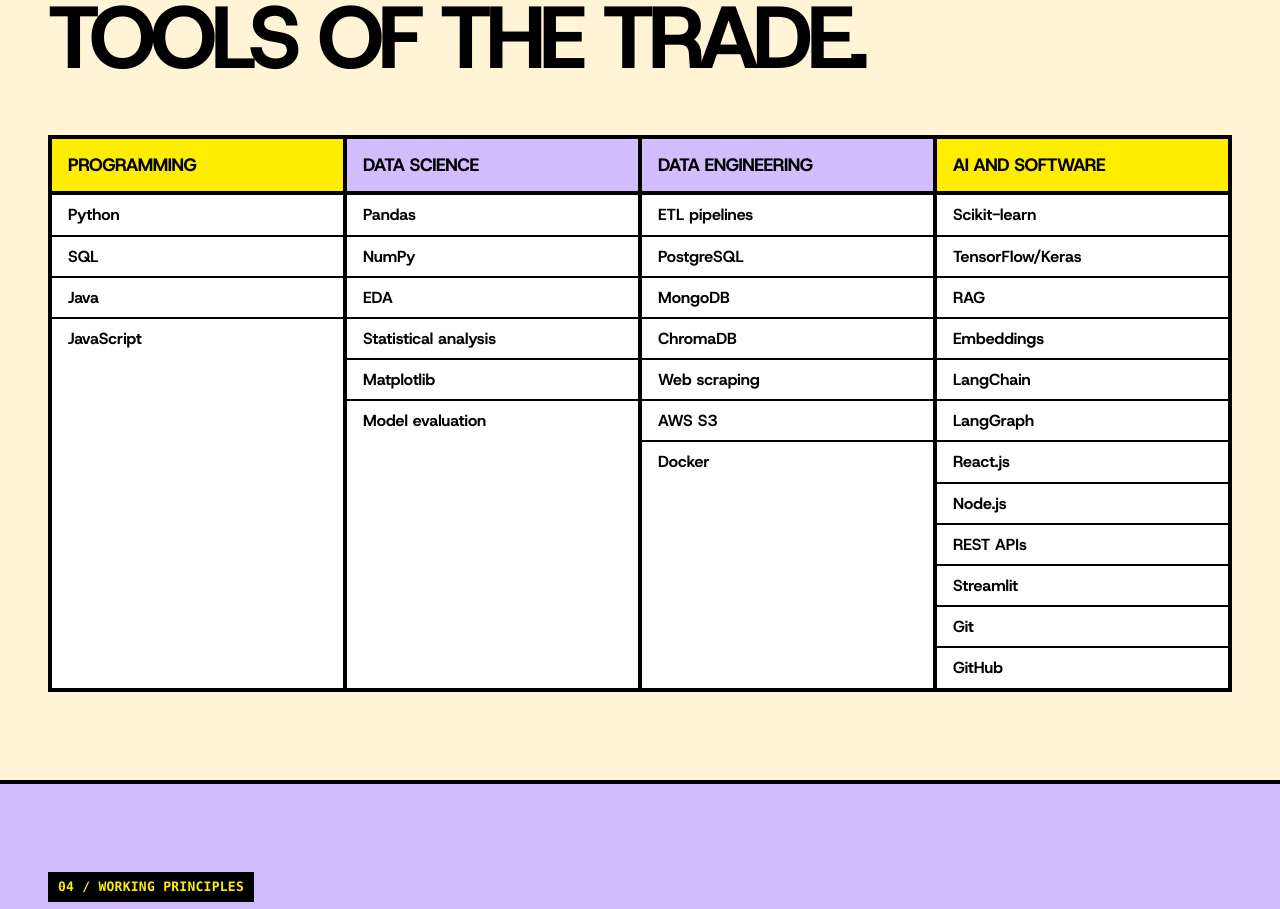
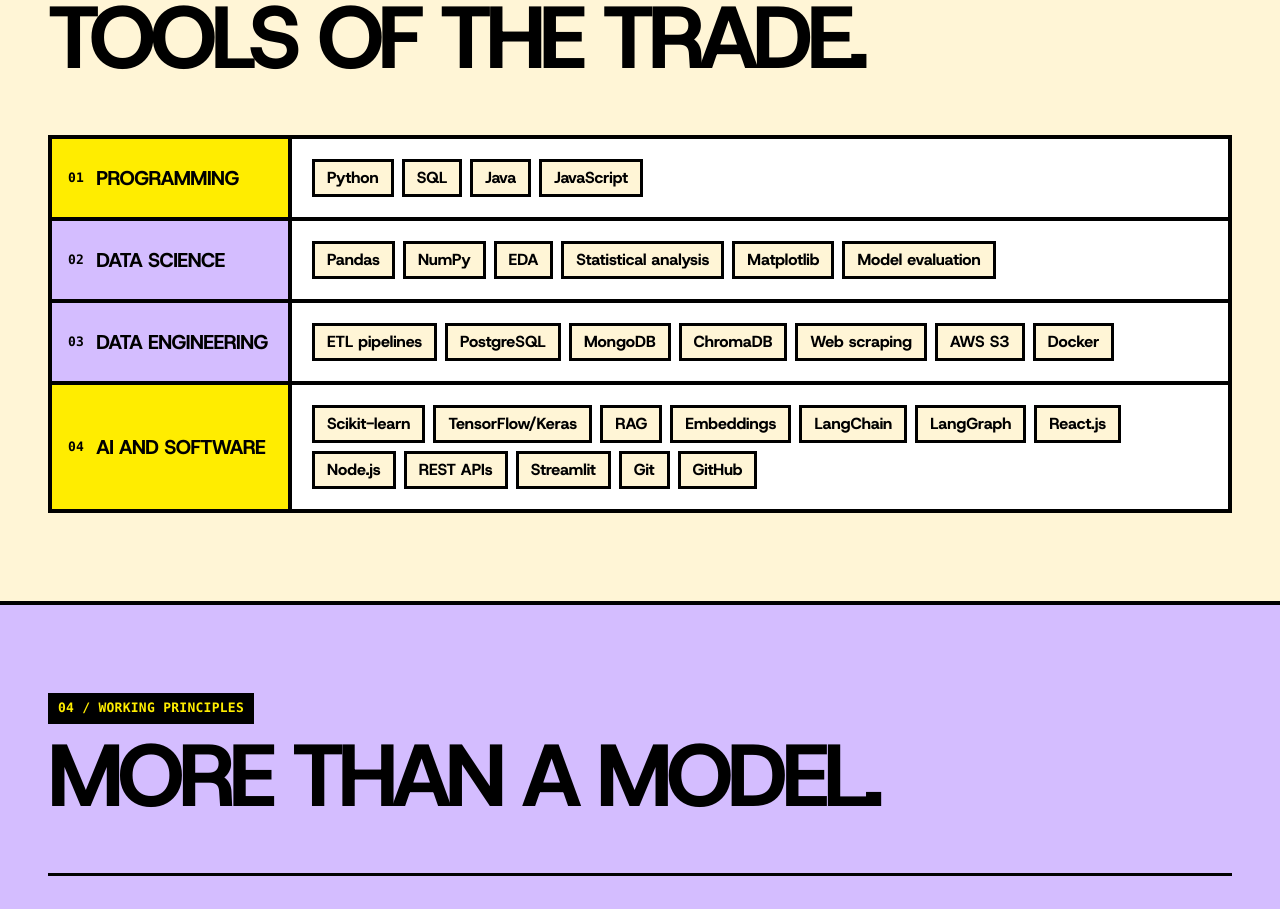
Before and after one commit to Maitrey-Bharambe/portfolio, a Next.js app: page / in a window 1280 px wide. Shown: the part 6940-7849 px from the top of the page. Built offline with nearby package versions, Linux system fonts and the light colour scheme; no server answers.

Commit message:
Redesign toolbox as ruled category rows with tags

```diff
--- a/src/components/sections/Toolbox.js
+++ b/src/components/sections/Toolbox.js
@@ -3,21 +3,31 @@
 
 const accent = { yellow: "bg-emphasis", violet: "bg-field" };
 
+// One ruled row per category. Skills wrap as tags, so every row is only as tall
+// as its content and no column is left looking empty.
 export default function Toolbox() {
   return (
     <section id="toolbox" aria-labelledby="toolbox-title" className="sec-pad border-t-4 border-ink">
       <div className="wrap">
         <SectionHeading id="toolbox-title" eyebrow="03 / Toolbox" title="Tools of the trade." />
-        {/* Cells sit on an ink background with a 4px gap, which draws every internal rule. */}
-        <div className="grid gap-1 border-4 border-ink bg-ink md:grid-cols-2 xl:grid-cols-4">
-          {skills.map((group) => (
-            <div key={group.title} className="bg-contrast">
-              <h3 className={`${accent[group.accent]} border-b-4 border-ink px-4 py-3 text-lg font-black uppercase tracking-tight`}>
+        <div className="border-4 border-ink bg-contrast">
+          {skills.map((group, i) => (
+            <div
+              key={group.title}
+              className="grid border-ink not-first:border-t-4 md:grid-cols-[minmax(0,15rem)_minmax(0,1fr)]"
+            >
+              <h3
+                className={`${accent[group.accent]} flex items-center gap-3 border-b-4 border-ink px-4 py-4 text-lg font-black uppercase tracking-tight md:border-b-0 md:border-r-4 md:text-xl`}
+              >
+                <span className="mono">{String(i + 1).padStart(2, "0")}</span>
                 {group.title}
               </h3>
-              <ul>
+              <ul className="flex flex-wrap content-center gap-2 p-4 md:p-5">
                 {group.items.map((item) => (
-                  <li key={item} className="border-b-2 border-ink px-4 py-2 text-[length:var(--dp-typography-reading)] last:border-b-0">
+                  <li
+                    key={item}
+                    className="border-[3px] border-ink bg-ground px-3 py-1.5 text-[length:var(--dp-typography-reading)] font-extrabold leading-tight"
+                  >
                     {item}
                   </li>
                 ))}
```
